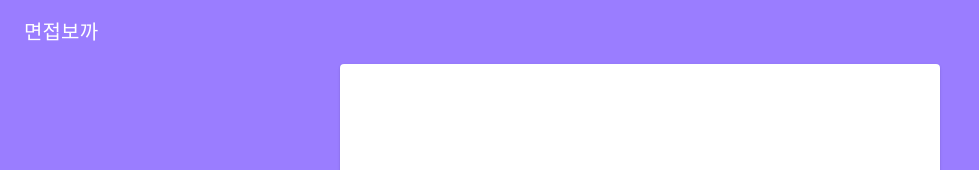
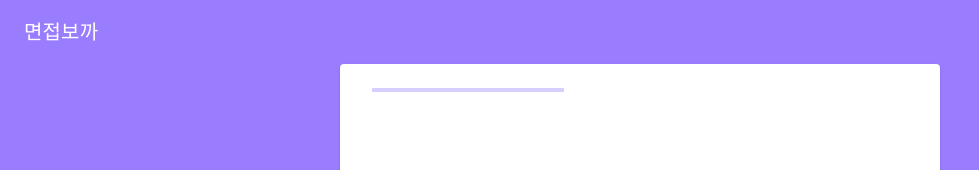
Before and after one commit to motojate/myeonjeob-bokka-front-end, a React (Create React App) app: page /question in a window 1280 px wide. Shown: the top 170 px of the page, without its empty margins (0-979 px from the left). Built offline with nearby package versions, Linux system fonts and the light colour scheme.

Commit message:
* 문제 갯수별 퍼센테이지 나타내기 작업

```diff
--- a/src/pages/question/QuestionMain.tsx
+++ b/src/pages/question/QuestionMain.tsx
@@ -1,4 +1,5 @@
 import { ThemeProvider } from '@emotion/react'
+import { KeyboardArrowLeft, KeyboardArrowRight } from '@mui/icons-material'
 import {
   createTheme,
   CssBaseline,
@@ -9,6 +10,7 @@ import {
   AppBar,
   Toolbar,
   Typography,
+  MobileStepper,
 } from '@mui/material'
 import { useEffect, useState } from 'react'
 import { useNavigate } from 'react-router-dom'
@@ -68,6 +70,15 @@ const QuestionMain = () => {
           }}
         >
           {/* 여기에 컨텐츠 추가 */}
+          <MobileStepper
+            variant="progress"
+            steps={state.count}
+            position="static"
+            activeStep={9}
+            sx={{ maxWidth: 400, flexGrow: 1 }}
+            nextButton={<></>}
+            backButton={<></>}
+          />
         </Container>
       </Box>
       <AppBar position="static" color="primary" sx={{ top: 'auto', bottom: 0 }}>
```
